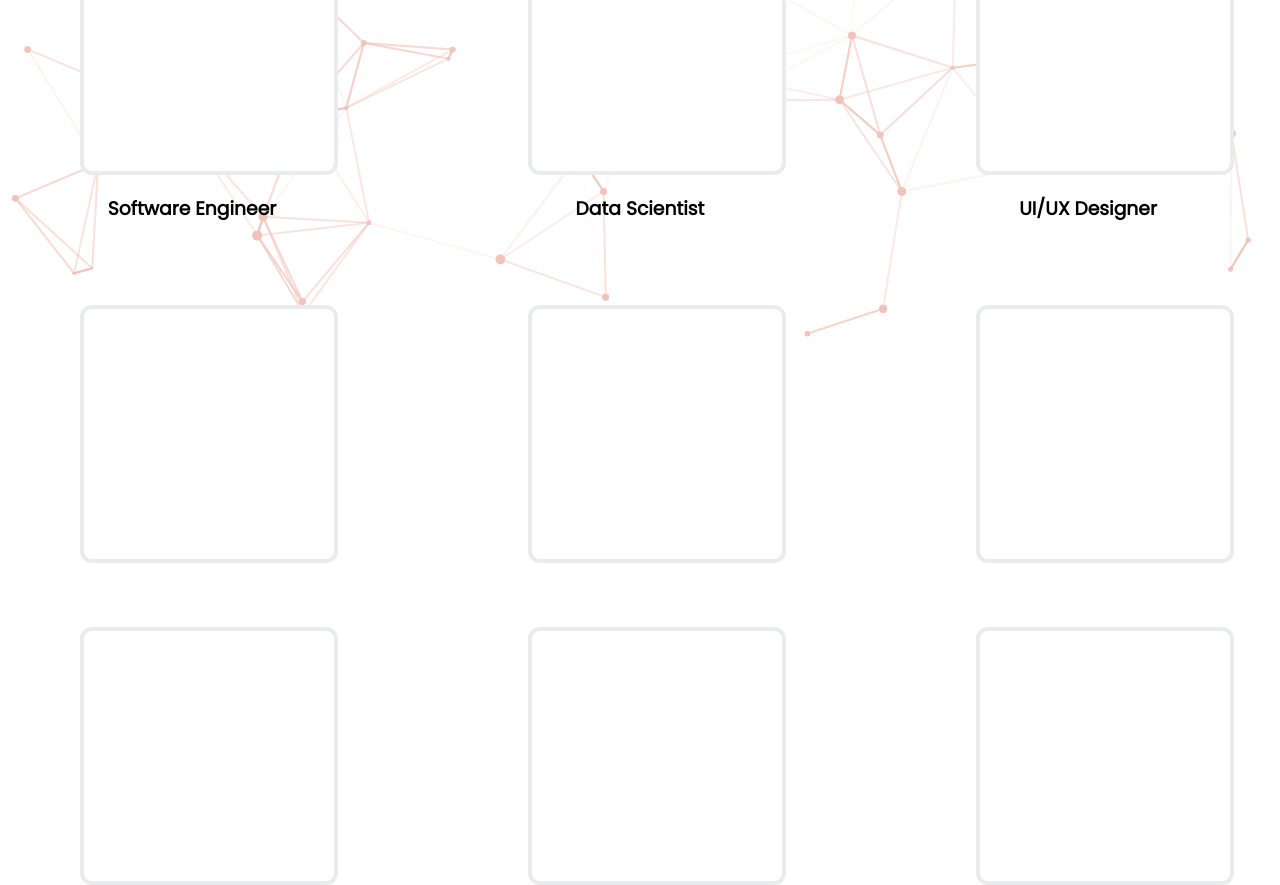
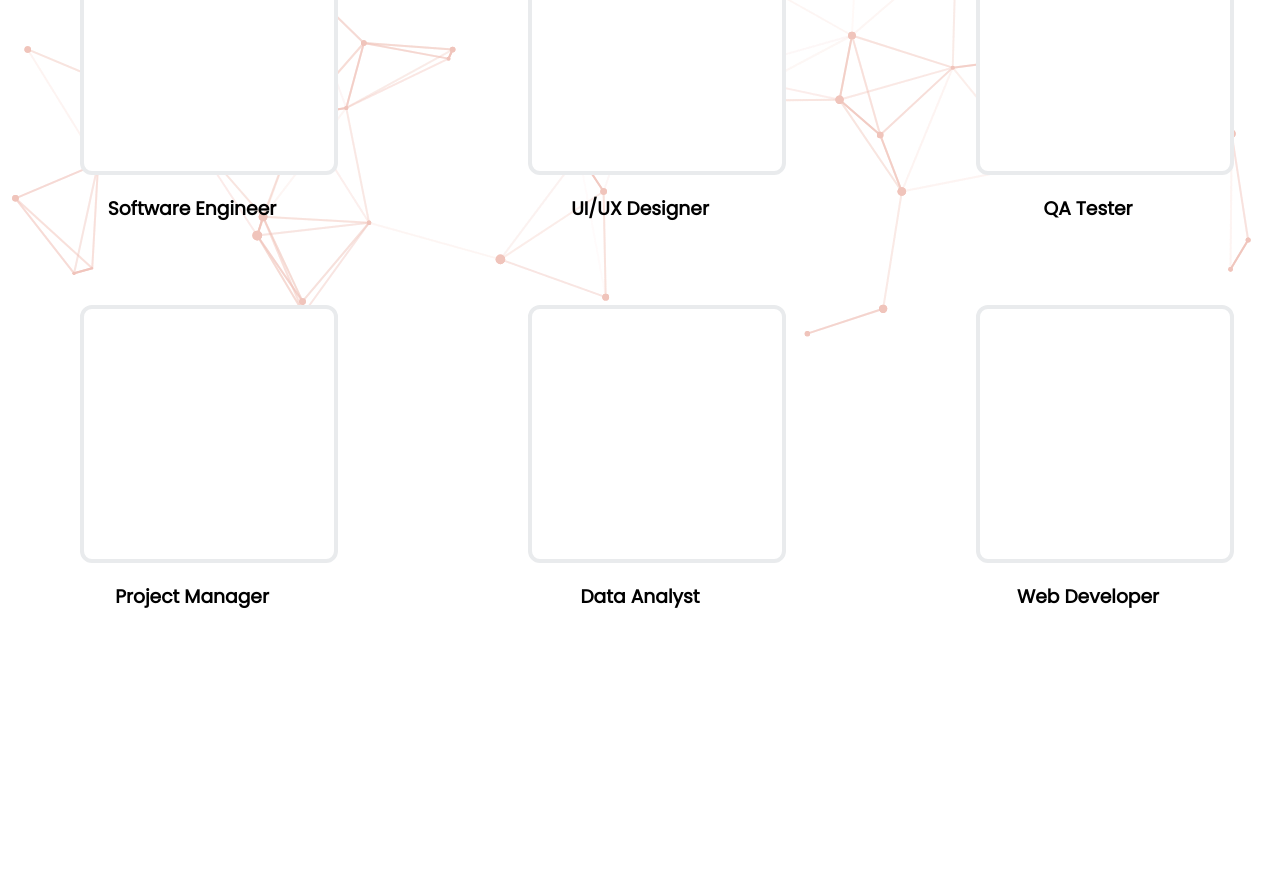
Before and after one commit to TheWITProject/GOT, a React (Create React App) app in the folder frontend/: page / in a window 1280 px wide. Shown: the part 444-1329 px from the top of the page. After the commit the page ends 1074 px from the top, so only its background shows below. Built offline with nearby package versions, Linux system fonts and the light colour scheme.

Commit message:
dynamic grid

```diff
--- a/frontend/src/components/Card.js
+++ b/frontend/src/components/Card.js
@@ -1,6 +1,6 @@
 import Box from '@mui/material/Box';
 import { Link } from "react-router-dom";
-
+import "./CardGrid.css"
 function Card(props) {
   const defaultCardTypeSX ={
     width: 250,
@@ -15,9 +15,10 @@ function Card(props) {
   let tempsx = props.sx ? props.sx : defaultCardTypeSX //? is if else
   return (
     <div>
-      <Link to="/careerinfo"><Box
-        sx={tempsx}
-                    /></Link>
+      <Link to="/careerinfo">
+        <Box sx={tempsx}/>
+      </Link>
+      <h3 class="boxLabel">{props.text}</h3>
     </div>
   );
 }
--- a/frontend/src/components/CardGrid.js
+++ b/frontend/src/components/CardGrid.js
@@ -2,6 +2,7 @@ import Grid from '@mui/material/Grid';
 import Card from '../components/Card.js'
 import "@fontsource/poppins";
 import "./CardGrid.css"
+import {careerInfo} from "../data/careers.js"
 
 function CardGrid(props) {
   const careerCardTypeSX ={
@@ -20,43 +21,13 @@ function CardGrid(props) {
   let tempsx = props.cardType === "careerMap" ? careerCardTypeSX : undefined //? is if else
   return (
     <Grid container spacing={8}>
-        <Grid item xs={4}>
-            <Card sx={tempsx}/>
-            <h3 class="boxLabel">Software Engineer</h3>
-        </Grid>
-
-        <Grid item xs={4}>
-            <Card sx={tempsx}/>
-            <h3 class="boxLabel">Data Scientist</h3>
-        </Grid>
-
-        <Grid item xs={4}>
-            <Card sx={tempsx}/>
-            <h3 class="boxLabel">UI/UX Designer</h3>
-        </Grid>
-
-        <Grid item xs={4}>
-            <Card sx={tempsx}/>
-        </Grid>
-
-        <Grid item xs={4}>
-            <Card sx={tempsx}/>
-        </Grid>
-
-        <Grid item xs={4}>
-            <Card sx={tempsx}/>
-        </Grid>
-
-        <Grid item xs={4}>
-            <Card sx={tempsx}/>
-        </Grid>
-
-        <Grid item xs={4}>
-             <Card sx={tempsx}/>
-        </Grid>
-        <Grid item xs={4}>
-             <Card sx={tempsx}/>
-        </Grid>
+        {careerInfo.map((data, key) => {
+          return (
+            <Grid item key={key} xs={4}>
+                <Card sx={tempsx} text={data.careerName}/>
+            </Grid>
+          );
+        })}
     </Grid>
   );
 }
--- /dev/null
+++ b/frontend/src/data/careers.js
@@ -0,0 +1,21 @@
+export const careerInfo = [
+    {
+        careerName: "Software Engineer"
+    },
+    {
+        careerName: "UI/UX Designer"
+    },
+    {
+        careerName: "QA Tester"
+    },
+    {
+        careerName: "Project Manager"
+    },
+    {
+        careerName: "Data Analyst"
+    },
+    {
+        careerName: "Web Developer"
+    },
+
+];
```
